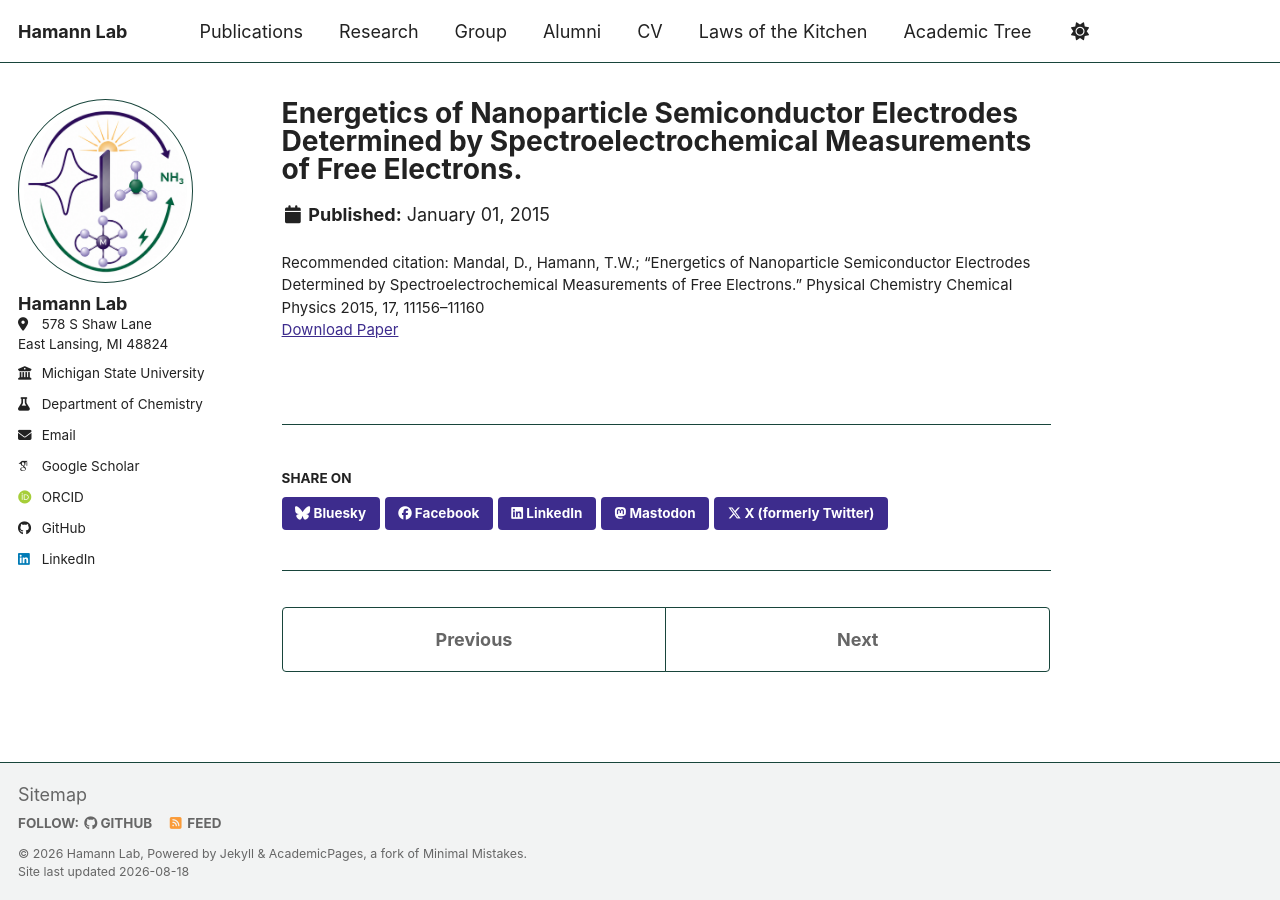
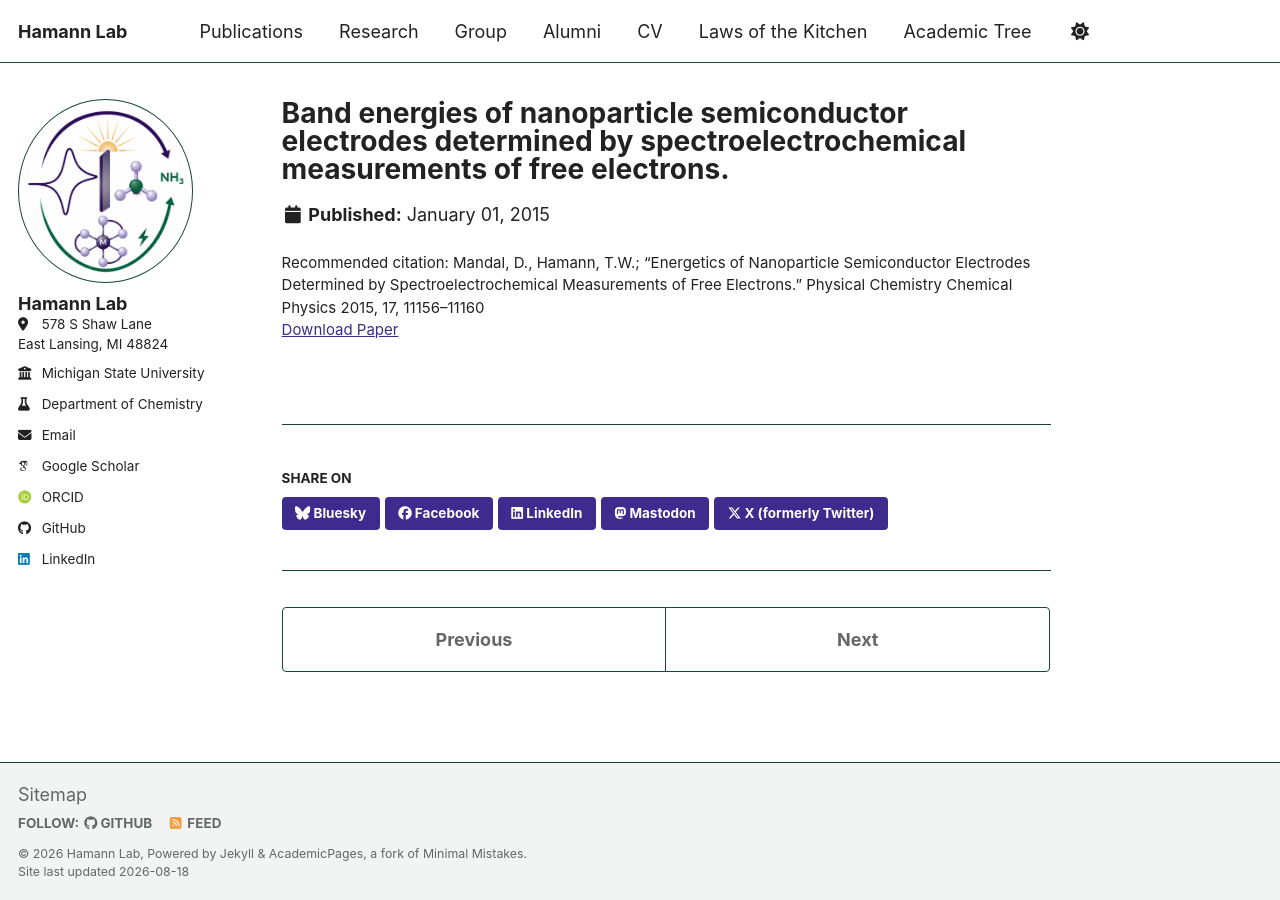
Before and after one commit to HamannLab/HamannLab.github.io, a Jekyll site: the page built from _publications/2015-pub041.md, in a window 1280 px wide. Built offline with Jekyll 4.4.1, drawn with Linux system fonts in a browser that asks for light colours; some web fonts are replaced; a script bundle is joined from its source files by our own code; library files that are not in the unit come from our copies.

Commit message:
Modify publication details in 2015-pub041.md
Updated the title and added a paper URL for the publication.

```diff
--- a/_publications/2015-pub041.md
+++ b/_publications/2015-pub041.md
@@ -1,11 +1,11 @@
 ---
-title: "Energetics of Nanoparticle Semiconductor Electrodes Determined by Spectroelectrochemical Measurements of Free Electrons."
+title: "Band energies of nanoparticle semiconductor electrodes determined by spectroelectrochemical measurements of free electrons."
 collection: publications
 permalink: "/publication/041"
 date: "2015-01-01"
 citation: >-
   Mandal, D., Hamann, T.W.; “Energetics of Nanoparticle Semiconductor Electrodes Determined by Spectroelectrochemical Measurements of Free Electrons.” Physical Chemistry Chemical Physics 2015, 17, 11156–11160
-paperurl: ""
+paperurl: "https://doi.org/10.1039/c5cp01714a"
 teaser: "/images/TOCimages/pub041.png"
 cv_number: 41
 year: "2015"
```
